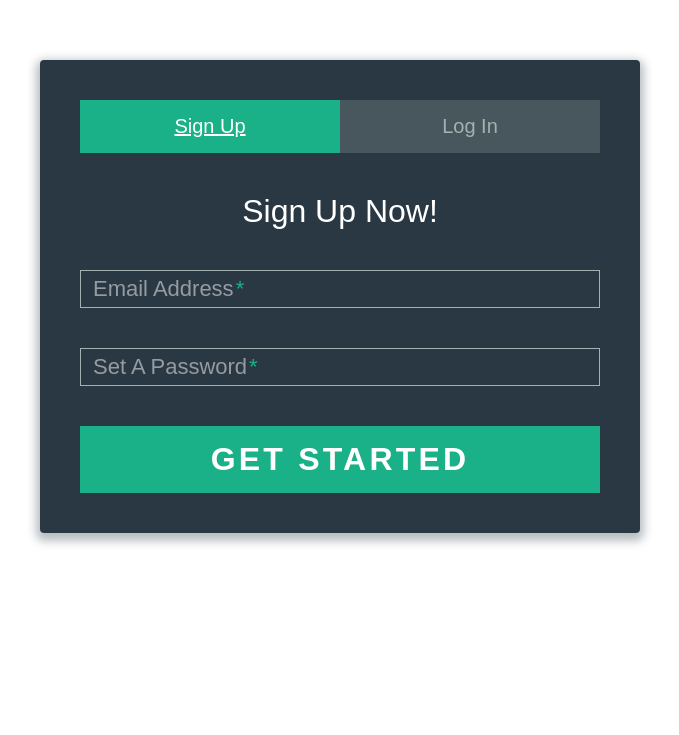
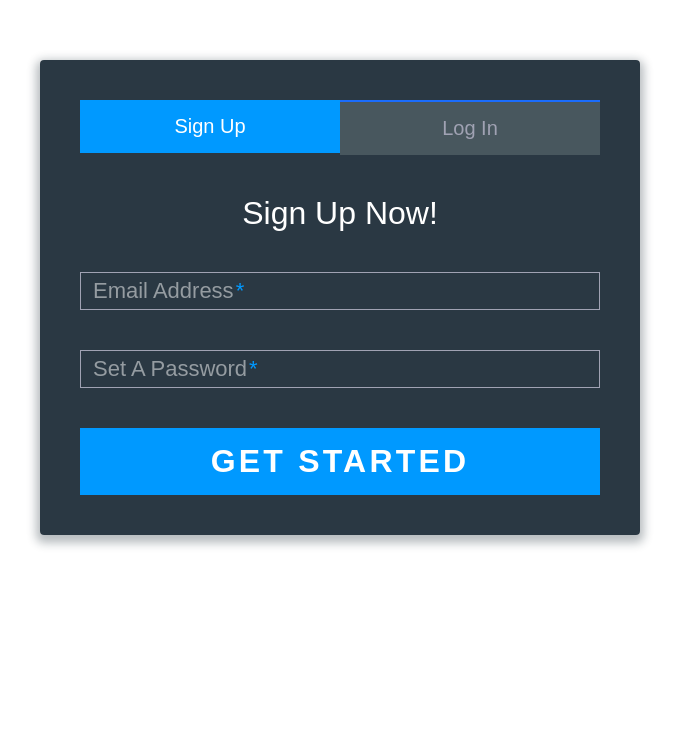
Before and after one commit to tschelbs18/210habit, a Flask app: page / in a window 1280 px wide. Shown: the top 735 px of the page, without its empty margins (300-979 px from the left). Run offline with Flask 2, Linux system fonts and the light colour scheme.

Commit message:
Update style to be consistent

```diff
--- a/static/style.css
+++ b/static/style.css
@@ -3,24 +3,38 @@
   margin-top: 40px;
 }
 #main-menu .nav-bar li {
+	color: #white;
   padding:0 10px;
    display:table-cell;
    vertical-align: middle;
+   background-color: #0099FF;
+   border-right:1px solid white;
 }
+#main-menu .nav-bar li:first-of-type {
+   background-color: white;
+}
+
 #main-menu .nav-bar li a {
   text-decoration: none;
-  padding-left: 25px;
+  padding-left: 15px;
+  padding-right: 15px;
   text-transform: uppercase;
-  color: rgb(19, 35, 47);
+  color: white;
 }
+
+#main-menu .nav-bar li:hover {
+  background-color:#a7d4fe;
+  border-bottom:2px solid #1a6cfc;
+}
+
 #main-menu .nav-bar li img {
 	max-width: 200px;
 }
 .nav-button {
   font-weight: bold;
 }
-.active > a{
-	text-decoration: underline !important;
+.active {
+	border-bottom:2px solid #1a6cfc;
 }
 .alert {
   color: red;
@@ -60,11 +74,11 @@
 }
 a {
   text-decoration: none;
-  color: #1ab188;
+  color: #0099FF;
   transition:.5s ease;
 }
 a:hover {
-  color: #179b77;
+  color: #1d9be2;
 }
 .form {
   background: rgba(19, 35, 47, .9);
@@ -80,11 +94,11 @@
   margin:0 0 40px 0;
 }
 .tab-group .active a {
-  background:#1ab188;
+  background:#0099FF;
   color:#ffffff;
 }
 .tab-group li a:hover {
-  background:#179b77;
+  background:#1d9be2;
   color:#ffffff;
 }
 .tab-group li a {
@@ -92,7 +106,7 @@
   text-decoration:none;
   padding:15px;
   background:rgba(160, 179, 176, .25);
-  color:#a0b3b0;
+  color:#a0a2b3;
   font-size:20px;
   float:left;
   width:50%;
@@ -126,7 +140,7 @@
 }
 label .req {
   margin:2px;
-  color:#1ab188;
+  color:#0099FF;
 }
 label.active {
   transform:translateY(50px);
@@ -147,17 +161,17 @@
   padding:5px 10px;
   background:none;
   background-image:none;
-  border:1px solid #a0b3b0;
+  border:1px solid #a0a2b3;
   color:#ffffff;
   border-radius:0;
   transition:border-color .25s ease, box-shadow .25s ease;
 }
 input:focus, textarea.focus {
   outline:0;
-  border-color:#1ab188;
+  border-color:#0099FF;
 }
 textarea {
-  border:2px solid #a0b3b0;
+  border:2px solid #a0a2b3;
   resize: vertical;
 }
 .field-wrap {
@@ -173,13 +187,13 @@
   font-weight:600;
   text-transform:uppercase;
   letter-spacing:.1em;
-  background:#1ab188;
+  background:#0099FF;
   color:#ffffff;
   transition:all.5s ease;
   -webkit-appearance: none;
 }
 .button:hover, .button:focus {
-  background:#179b77;
+  background:#1d9be2;
 }
 .button-block {
   display:block;
@@ -267,5 +281,12 @@
 	cursor:pointer;
 }
 
+zg-caption {
+    background-color: #0099FF !important;
+}
+
+#content {
+	margin-top: 20px;
+}
 
 /***************************/
```
